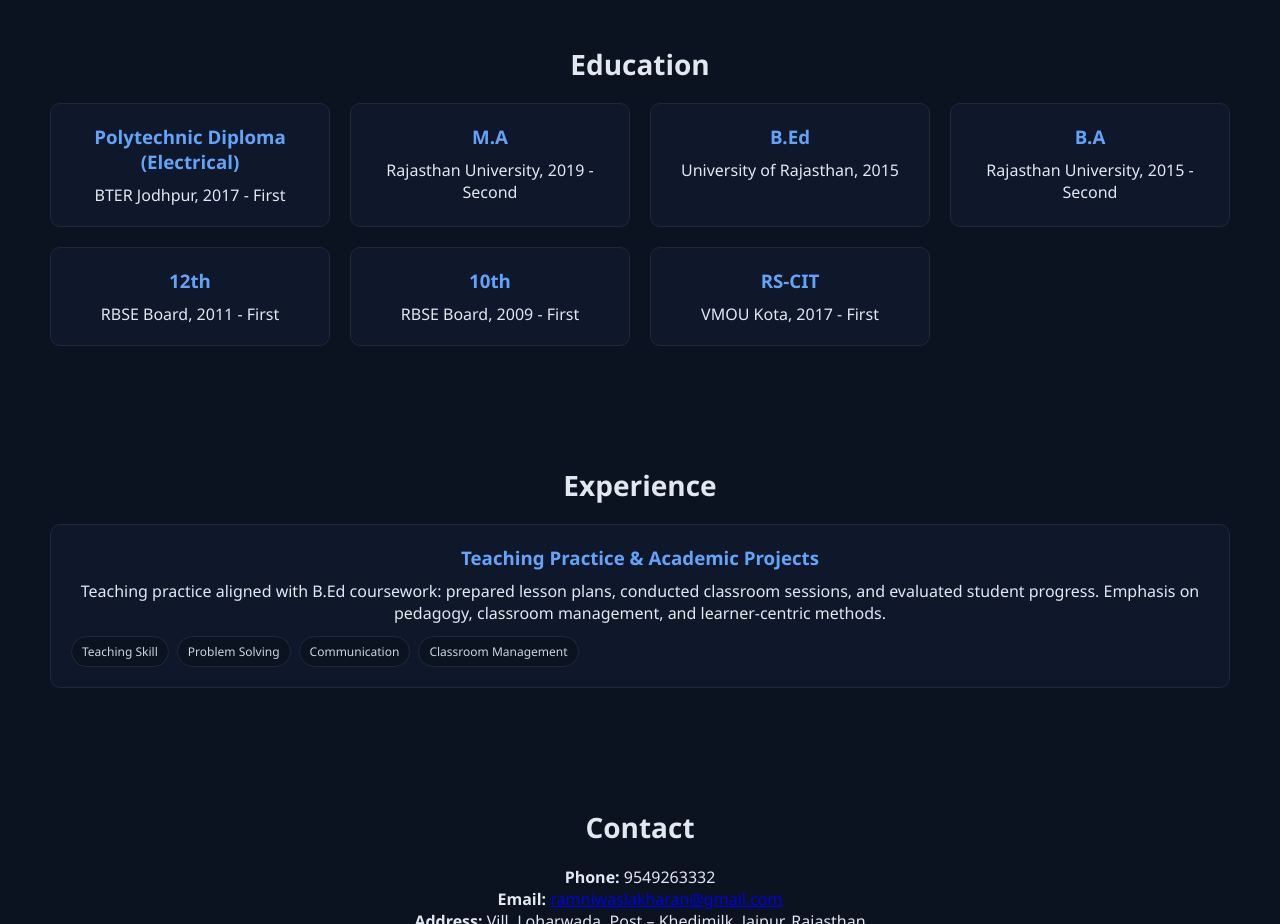
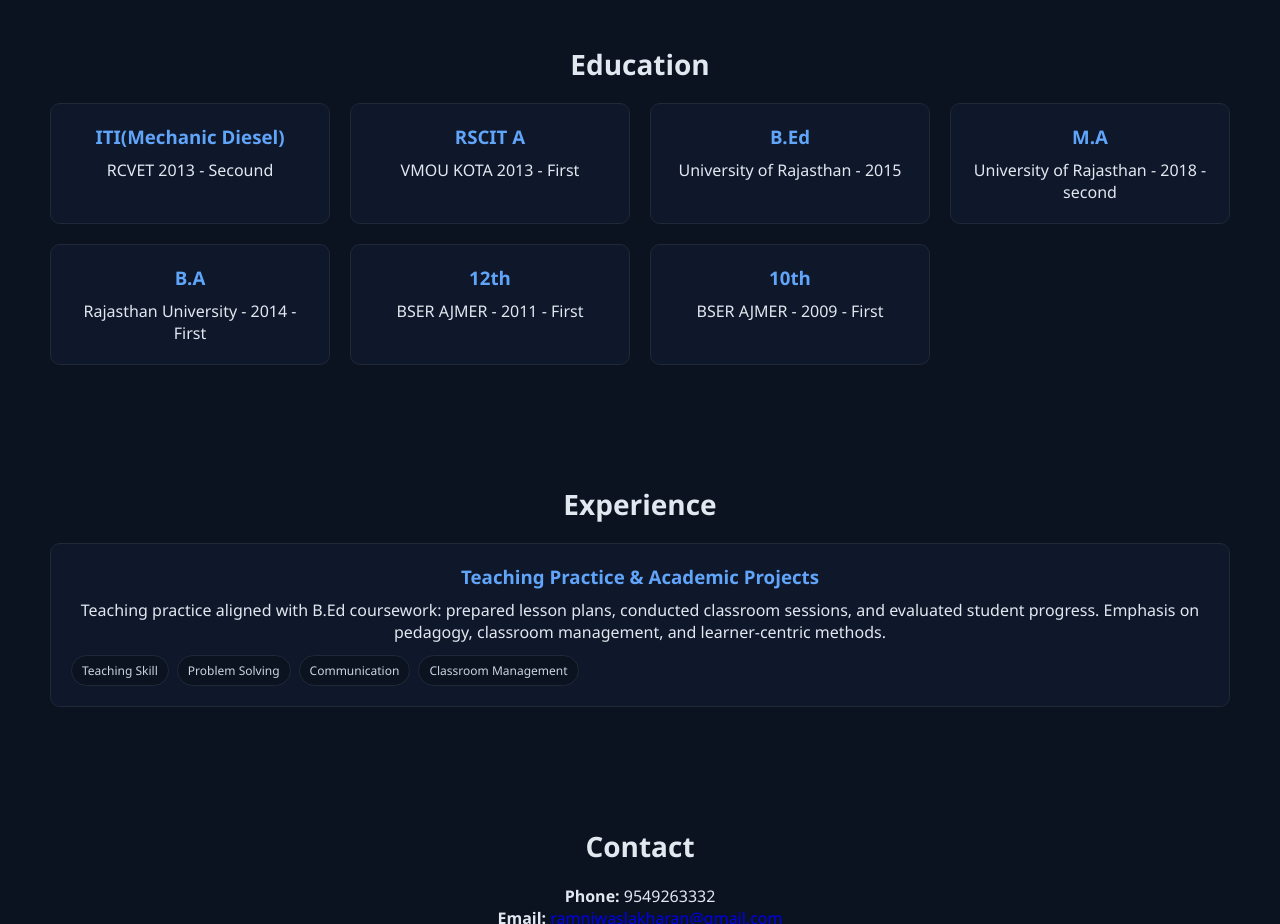
Before and after one commit to Manishbharodiya/Ramniwas_resume, a plain HTML site: page index.html in a window 1280 px wide. Shown: the part 820-1744 px from the top of the page. Drawn offline with Linux system fonts and the light colour scheme.

Commit message:
initial commit

```diff
--- a/index.html
+++ b/index.html
@@ -49,13 +49,14 @@
   <section id="education" class="education section">
     <h2>Education</h2>
     <div class="timeline">
-      <div class="card"><h3>Polytechnic Diploma (Electrical)</h3><p>BTER Jodhpur, 2017 - First</p></div>
-      <div class="card"><h3>M.A</h3><p>Rajasthan University, 2019 - Second</p></div>
-      <div class="card"><h3>B.Ed</h3><p>University of Rajasthan, 2015</p></div>
-      <div class="card"><h3>B.A</h3><p>Rajasthan University, 2015 - Second</p></div>
-      <div class="card"><h3>12th</h3><p>RBSE Board, 2011 - First</p></div>
-      <div class="card"><h3>10th</h3><p>RBSE Board, 2009 - First</p></div>
-      <div class="card"><h3>RS-CIT</h3><p>VMOU Kota, 2017 - First</p></div>
+      <div class="card"><h3>ITI(Mechanic Diesel)</h3><p>RCVET  2013 - Secound</p></div>
+      <div class="card"><h3>RSCIT A</h3><p>VMOU KOTA  2013 - First</p></div>
+      <div class="card"><h3>B.Ed</h3><p>University of Rajasthan - 2015</p></div>
+      <div class="card"><h3>M.A</h3><p>University of Rajasthan - 2018 - second</p></div>
+      <div class="card"><h3>B.A</h3><p>Rajasthan University - 2014 - First</p></div>
+      <div class="card"><h3>12th</h3><p>BSER AJMER - 2011 - First</p></div>
+      <div class="card"><h3>10th</h3><p>BSER AJMER - 2009 - First</p></div>
+
     </div>
   </section>
 
```
